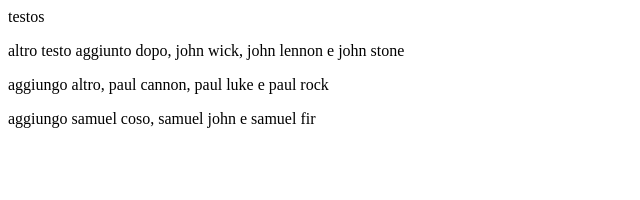
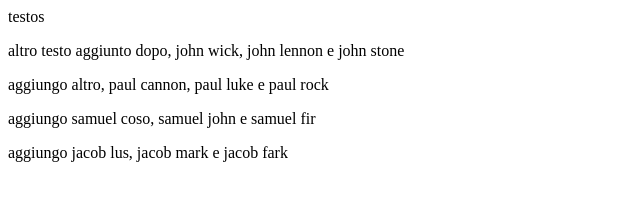
Before and after one commit to Hisham2213-M/esercitazione2html, a plain HTML site: page index.html in a window 1280 px wide. Shown: the whole page, without its empty margins (0-640 px from the left). Drawn offline with Linux system fonts and the light colour scheme.

Commit message:
feat:aggiunta jacobs

```diff
--- a/index.html
+++ b/index.html
@@ -2,3 +2,4 @@
 <p>altro testo aggiunto dopo, john wick, john lennon e john stone</p>
 <p>aggiungo altro, paul cannon, paul luke e paul rock</p>
 <p>aggiungo samuel coso, samuel john e samuel fir</p>
+<p>aggiungo jacob lus, jacob mark e jacob fark</p>
```
